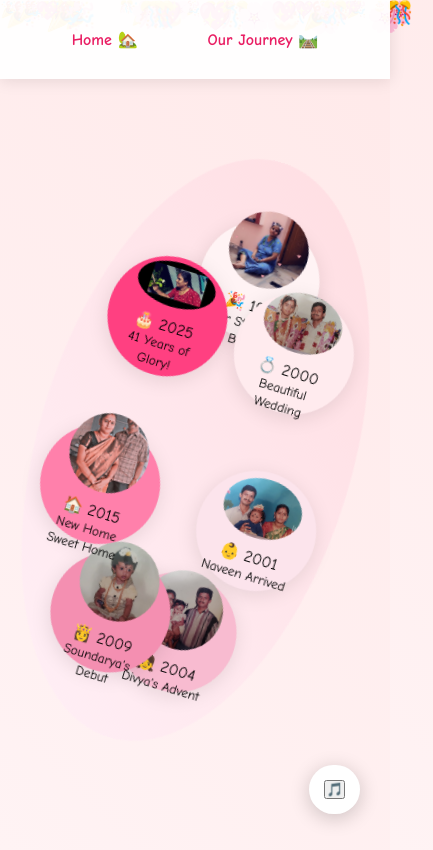
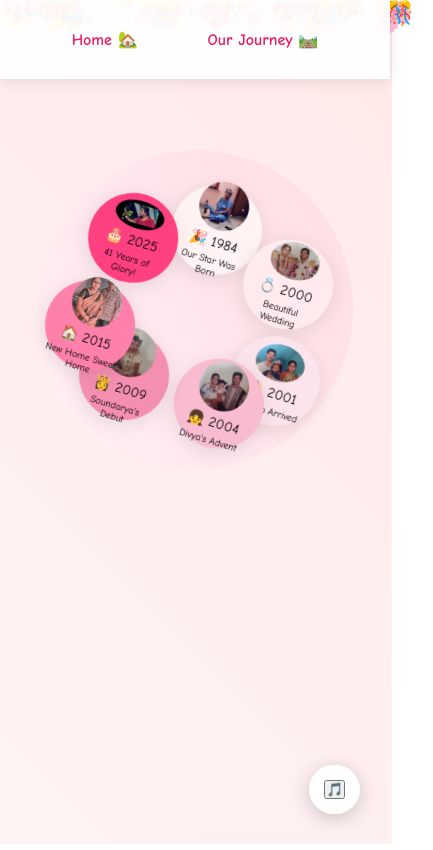
Before and after one commit to Divyasri4002/Birthday, a plain HTML site: page index.html in a window 390 px wide. Both pictures are taken after a click on the element "Our Journey 🛤️". Shown: the whole page, 433 px wide, since content can reach past the window. Drawn offline with Linux system fonts and the light colour scheme.

Commit message:
Update index.html

```diff
--- a/index.html
+++ b/index.html
@@ -234,6 +234,48 @@
             from { transform: rotate(0deg); }
             to { transform: rotate(360deg); }
         }
+
+        /* Add this media query at the end of your CSS */
+@media (max-width: 768px) {
+    .journey-wheel {
+        width: 320px;
+        height: 320px;
+    }
+
+    .journey-item {
+        width: 90px;
+        height: 90px;
+        padding: 8px;
+        font-size: 0.8em;
+    }
+
+    .journey-image {
+        width: 50px;
+        height: 50px;
+        margin-bottom: 5px;
+    }
+
+    /* Position adjustments for mobile */
+    .journey-item:nth-child(1) { top: 5%; left: 30%; }
+    .journey-item:nth-child(2) { top: 15%; right: 5%; }
+    .journey-item:nth-child(3) { top: 50%; right: 0%; }
+    .journey-item:nth-child(4) { bottom: 10%; right: 15%; }
+    .journey-item:nth-child(5) { bottom: 10%; left: 15%; }
+    .journey-item:nth-child(6) { top: 50%; left: 0%; }
+    .journey-item:nth-child(7) { top: 15%; left: 5%; }
+
+    .journey-item div {
+        font-size: 1.1em;
+        line-height: 1.2;
+    }
+
+    .journey-item small {
+        font-size: 0.7em;
+        display: block;
+        margin-top: 3px;
+    }
+}
+
     </style>
     <link href="https://fonts.googleapis.com/css2?family=Dancing+Script:wght@700&family=Comic+Neue:wght@400;700&display=swap" rel="stylesheet">
 </head>
@@ -252,7 +294,7 @@
     <section id="home" class="page-section active-section">
         <div class="hero-section">
             <img src="A1.jpg" alt="Beautiful Mom" class="main-photo">
-            <h1 class="hero-title">Happy 40th Birthday, Mom! 🎂</h1>
+            <h1 class="hero-title">Happy 41th Birthday, Mom! 🎂</h1>
 
             <div class="gift-container" onclick="openLetter()">
                 <div class="gift-box">
```
